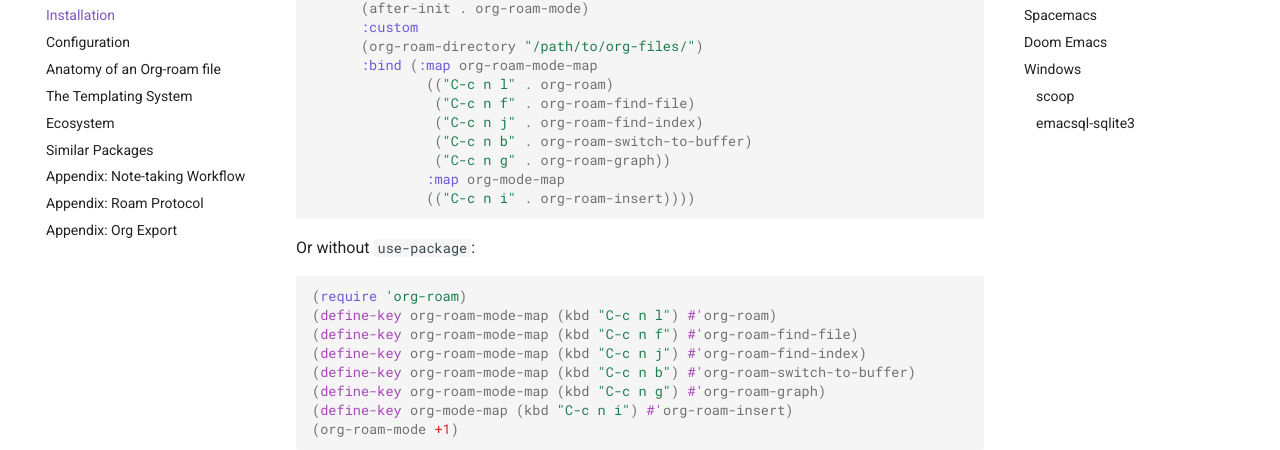
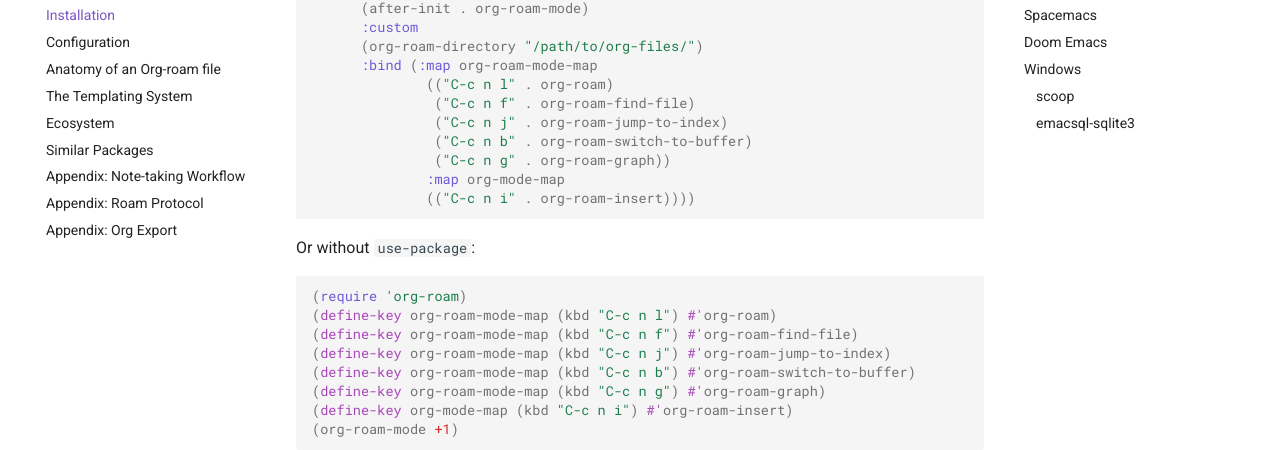
Before and after one commit to org-roam/org-roam, an MkDocs documentation site: the page built from doc/installation.md, in a window 1280 px wide and 900 px high, scrolled down 314 px. Shown: the part 147-597 px from the top of the window. Built offline with MkDocs 1.6.1 and Material for MkDocs 9.7.7, drawn with Linux system fonts in a browser that asks for light colours; comment, search, counter and statistics services are not loaded.

Commit message:
(fix): rename org-roam-find-index to -jump-to-index

```diff
--- a/doc/installation.md
+++ b/doc/installation.md
@@ -21,7 +21,7 @@ The recommended method of configuration is to use [use-package][use-package].
       :bind (:map org-roam-mode-map
               (("C-c n l" . org-roam)
                ("C-c n f" . org-roam-find-file)
-               ("C-c n j" . org-roam-find-index)
+               ("C-c n j" . org-roam-jump-to-index)
                ("C-c n b" . org-roam-switch-to-buffer)
                ("C-c n g" . org-roam-graph))
               :map org-mode-map
@@ -34,7 +34,7 @@ Or without `use-package`:
 (require 'org-roam)
 (define-key org-roam-mode-map (kbd "C-c n l") #'org-roam)
 (define-key org-roam-mode-map (kbd "C-c n f") #'org-roam-find-file)
-(define-key org-roam-mode-map (kbd "C-c n j") #'org-roam-find-index)
+(define-key org-roam-mode-map (kbd "C-c n j") #'org-roam-jump-to-index)
 (define-key org-roam-mode-map (kbd "C-c n b") #'org-roam-switch-to-buffer)
 (define-key org-roam-mode-map (kbd "C-c n g") #'org-roam-graph)
 (define-key org-mode-map (kbd "C-c n i") #'org-roam-insert)
```
Also changed, not shown: doc/configuration.md (+1 -1 lines), 2 other files.
